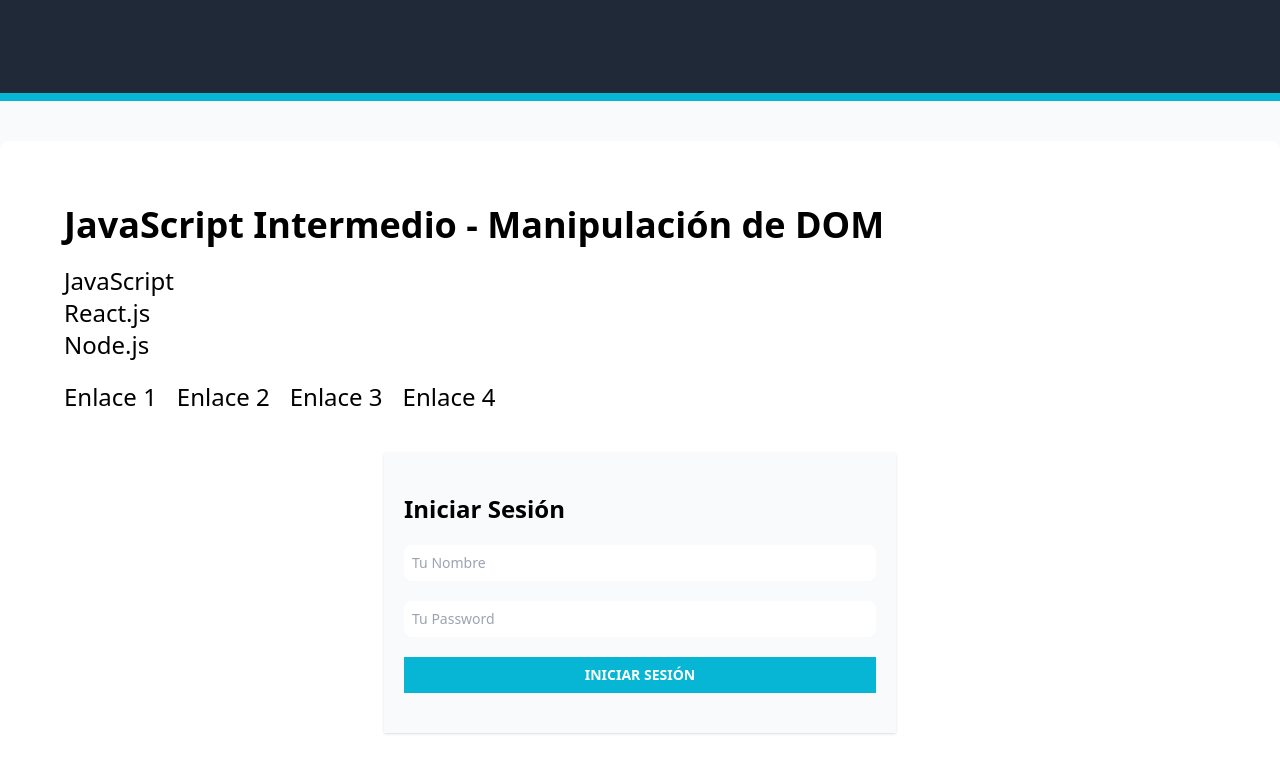
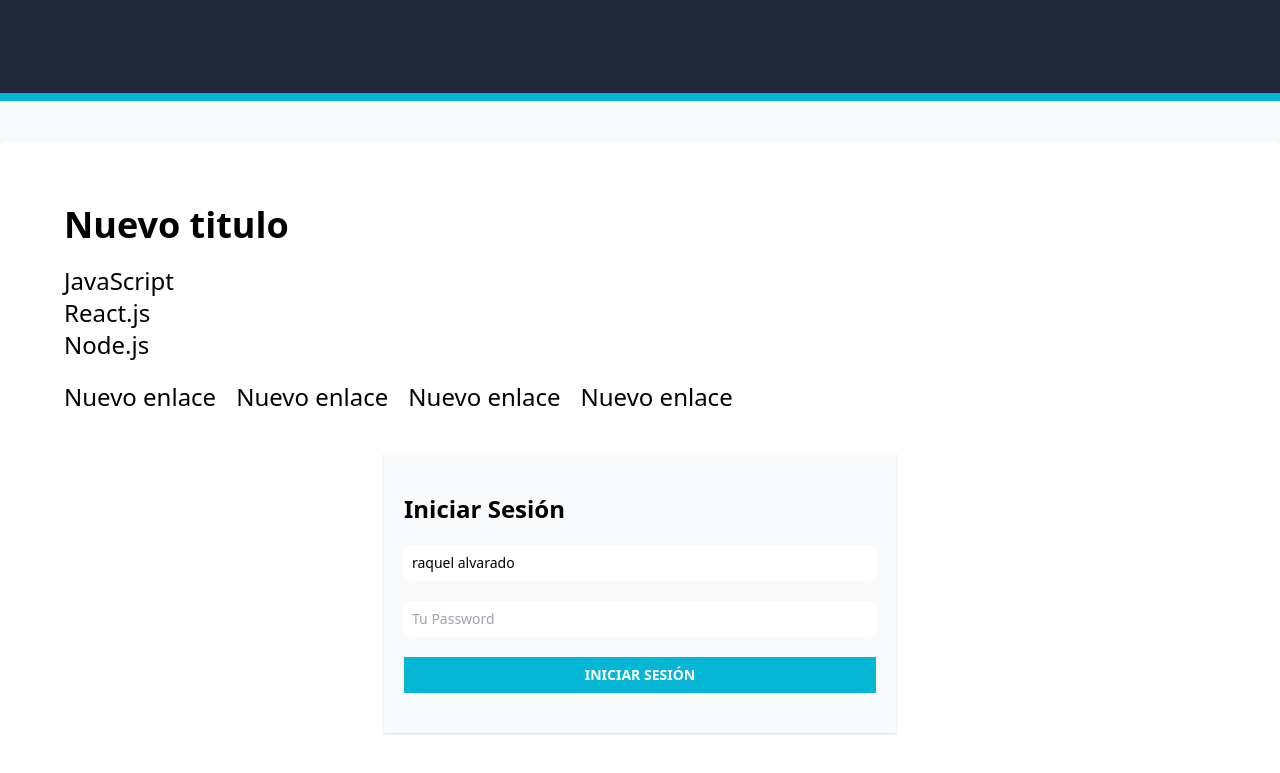
Before and after one commit to Raquelll77/fundamentos-JS-Curso-React-, a plain HTML site: page DOM.html in a window 1280 px wide. Shown: the part 523-1296 px from the top of the page. Drawn offline with Linux system fonts and the light colour scheme.

Commit message:
manipular elementos HTML con Javascript

```diff
--- a/DOM.html
+++ b/DOM.html
@@ -103,6 +103,6 @@
       </form>
     </div>
 
-    <script src="js/28.js"></script>
+    <script src="js/29.js"></script>
   </body>
 </html>
--- /dev/null
+++ b/js/29.js
@@ -0,0 +1,12 @@
+//Manipular elementos HTML con CSS
+
+const heading = document.querySelector(".heading");
+const enlaces = document.querySelectorAll(".navegacion a");
+
+heading.textContent = "Nuevo titulo";
+const inputNombre = document.querySelector("#nombre");
+inputNombre.value = "raquel alvarado";
+
+enlaces[0].textContent = "nuevo enlace";
+
+enlaces.forEach((enlace) => (enlace.textContent = `Nuevo enlace`));
```
